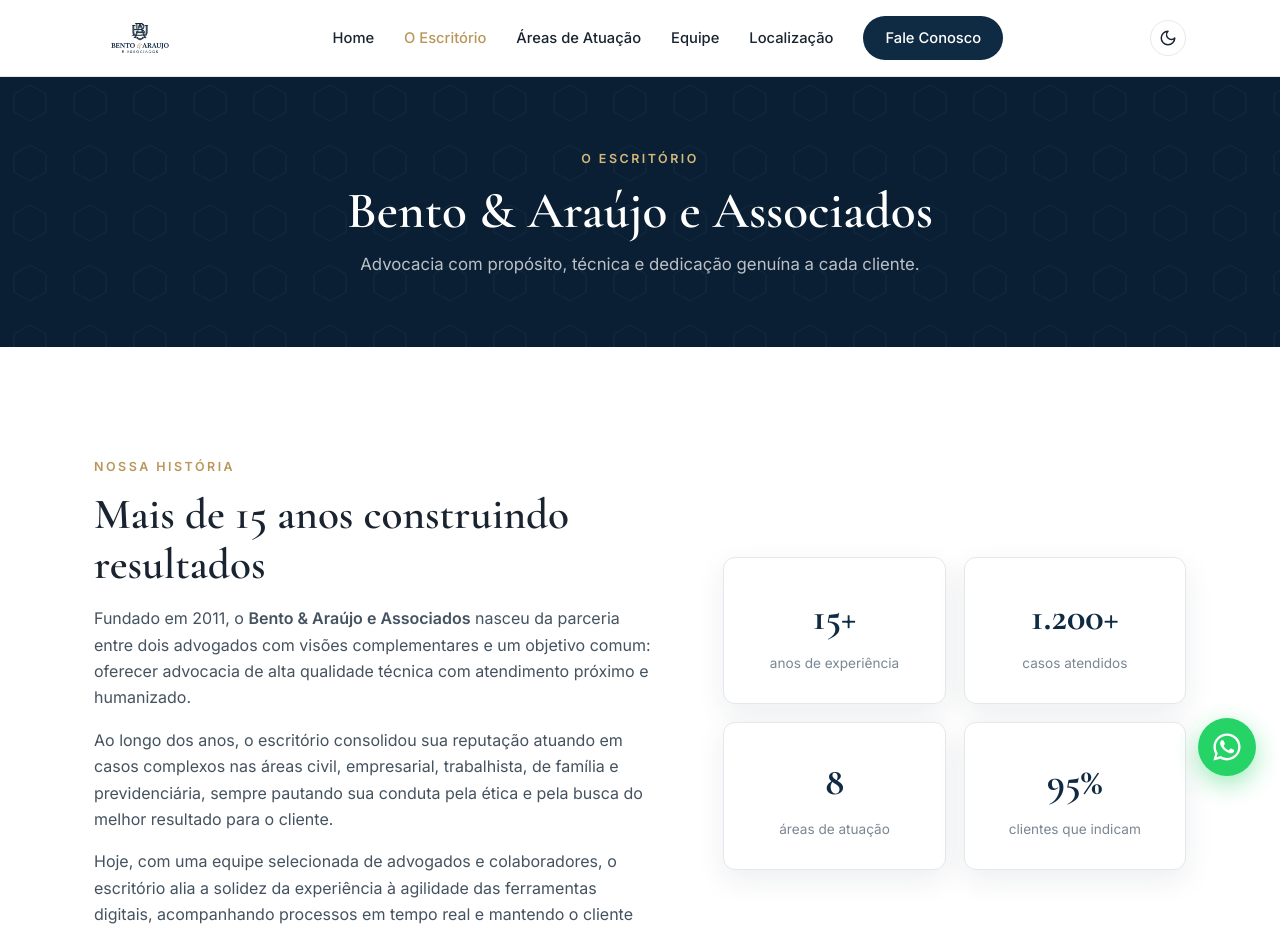
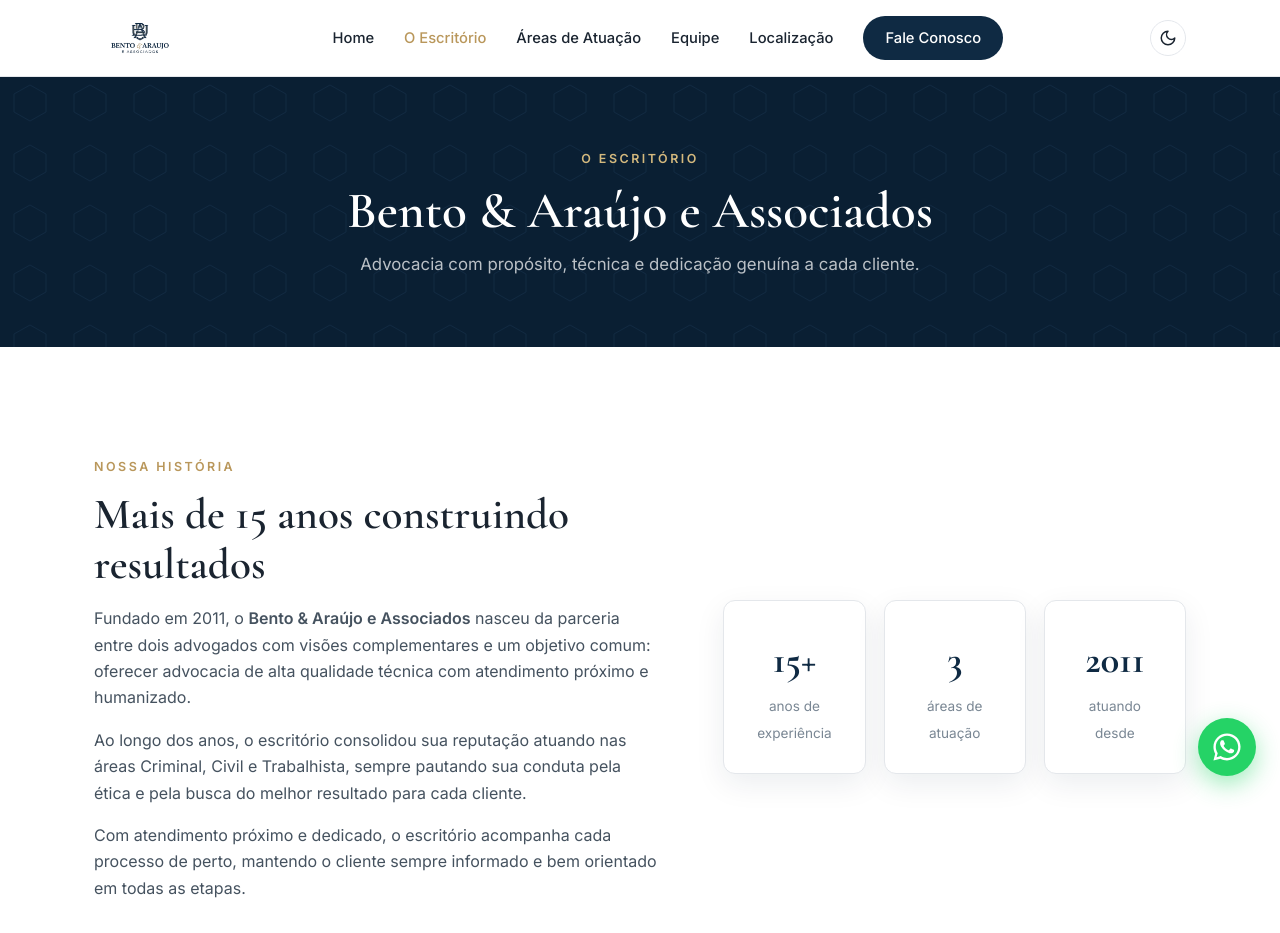
Before and after one commit to 77bueno/bento-araujo-site, a React (Vite) app: page /sobre in a window 1280 px wide. Shown: the top 933 px of the page. Built offline with nearby package versions, Linux system fonts and the light colour scheme.

Commit message:
Corrige stats e texto da página Sobre

```diff
--- a/src/index.css
+++ b/src/index.css
@@ -134,7 +134,7 @@ a:hover { color: var(--gold); }
 .grid-2 { display: grid; grid-template-columns: 1.1fr .9fr; gap: 64px; align-items: center; }
 
 /* ===== Stats ===== */
-.stats { display: grid; grid-template-columns: 1fr 1fr; gap: 18px; }
+.stats { display: grid; grid-template-columns: repeat(3, 1fr); gap: 18px; }
 .stat {
   background: var(--bg); border: 1px solid var(--line); border-radius: var(--radius);
   padding: 28px 24px; text-align: center; box-shadow: var(--shadow);
--- a/src/pages/Sobre.jsx
+++ b/src/pages/Sobre.jsx
@@ -4,10 +4,9 @@ import { CheckCircle } from 'lucide-react'
 import PageBanner from '../components/PageBanner'
 
 const stats = [
-  { num: '15+', label: 'anos de experiência' },
-  { num: '1.200+', label: 'casos atendidos' },
-  { num: '8', label: 'áreas de atuação' },
-  { num: '95%', label: 'clientes que indicam' },
+  { num: '15+',  label: 'anos de experiência' },
+  { num: '3',    label: 'áreas de atuação' },
+  { num: '2011', label: 'atuando desde' },
 ]
 
 const values = [
@@ -63,14 +62,13 @@ export default function Sobre() {
               advocacia de alta qualidade técnica com atendimento próximo e humanizado.
             </p>
             <p>
-              Ao longo dos anos, o escritório consolidou sua reputação atuando em casos complexos
-              nas áreas civil, empresarial, trabalhista, de família e previdenciária, sempre
-              pautando sua conduta pela ética e pela busca do melhor resultado para o cliente.
+              Ao longo dos anos, o escritório consolidou sua reputação atuando nas áreas
+              Criminal, Civil e Trabalhista, sempre pautando sua conduta pela ética e pela
+              busca do melhor resultado para cada cliente.
             </p>
             <p>
-              Hoje, com uma equipe selecionada de advogados e colaboradores, o escritório alia
-              a solidez da experiência à agilidade das ferramentas digitais, acompanhando processos
-              em tempo real e mantendo o cliente sempre informado.
+              Com atendimento próximo e dedicado, o escritório acompanha cada processo de perto,
+              mantendo o cliente sempre informado e bem orientado em todas as etapas.
             </p>
           </div>
           <AnimatedStats />
```
